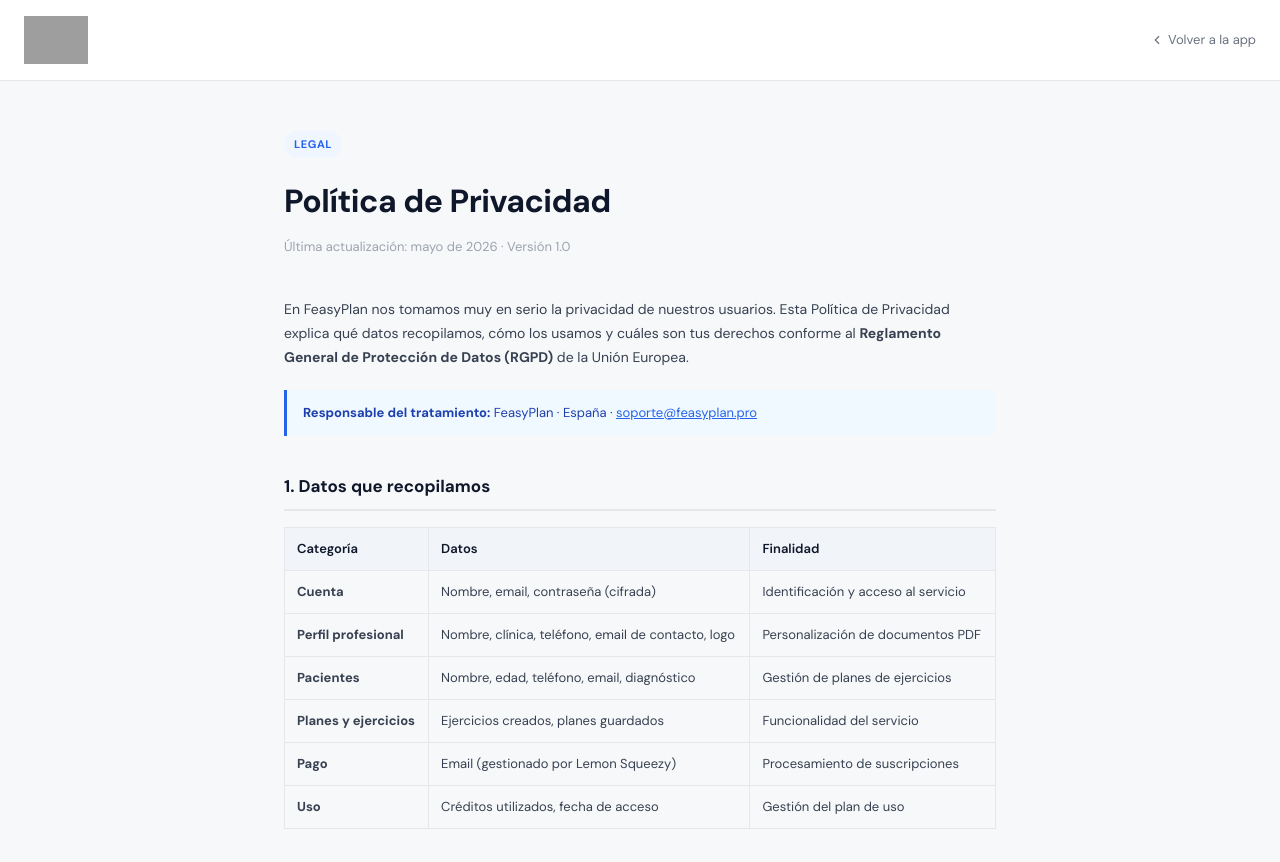
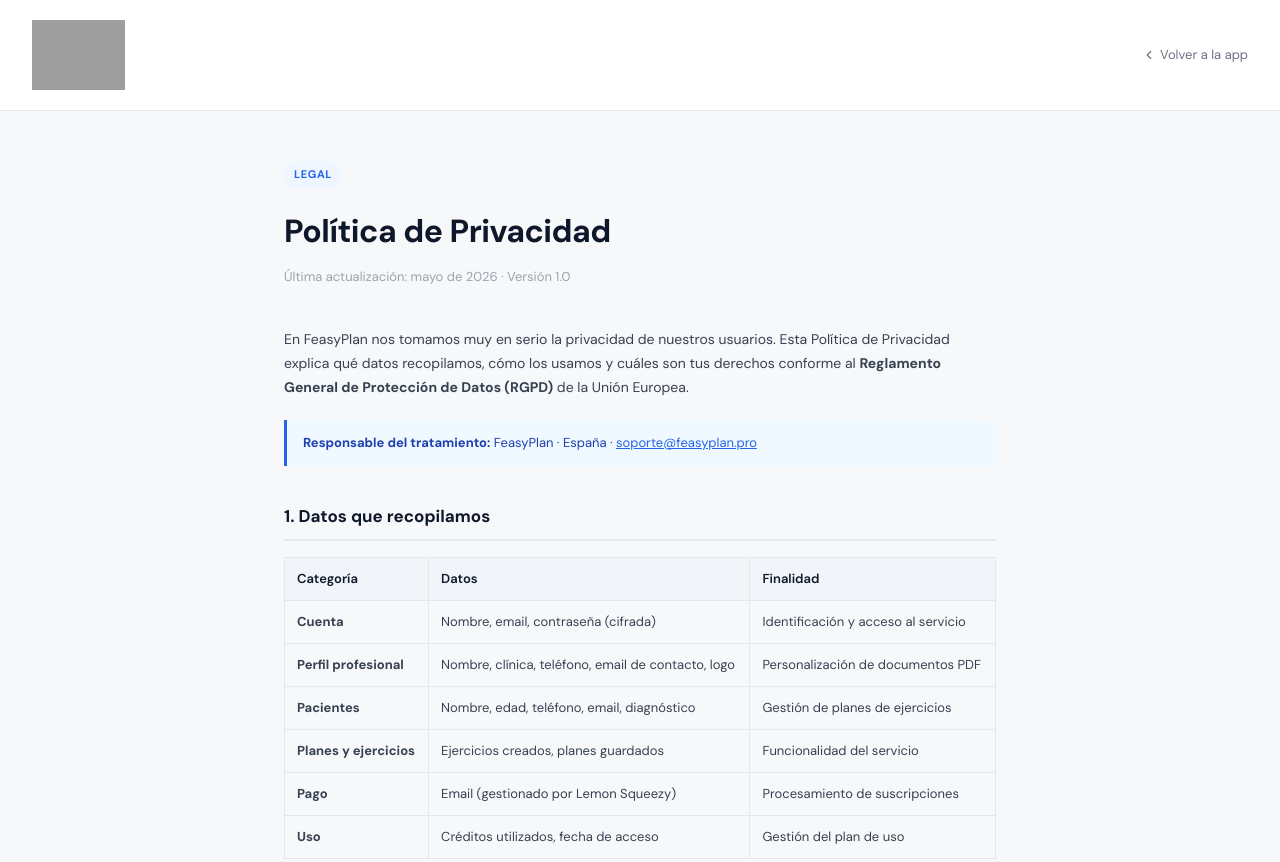
Before and after one commit to FeasyPlan/FeasyPlan, a website: page privacidad.html in a window 1280 px wide. Shown: the top 862 px of the page. Drawn offline with Linux system fonts and the light colour scheme; grey boxes are pictures that could not be loaded.

Commit message:
Update privacidad.html

```diff
--- a/privacidad.html
+++ b/privacidad.html
@@ -10,7 +10,7 @@
   <style>
     * { box-sizing: border-box; margin: 0; padding: 0; }
     body { font-family: 'DM Sans', sans-serif; background: #F7F8FA; color: #1a1d23; line-height: 1.7; }
-    .header { background: #ffffff; padding: 16px 24px; display: flex; align-items: center; justify-content: space-between; border-bottom: 1px solid #E5E7EB; }
+    .header { background: #ffffff; padding: 20px 32px; display: flex; align-items: center; justify-content: space-between; border-bottom: 1px solid #E5E7EB; }
     .logo { font-size: 18px; font-weight: 700; color: #fff; text-decoration: none; display: flex; align-items: center; gap: 8px; }
     .back { color: #6B7280; font-size: 13px; text-decoration: none; display: flex; align-items: center; gap: 4px; }
     .back:hover { color: #111827; }
@@ -33,7 +33,7 @@
 <body>
 
 <div class="header">
-  <a href="/" class="logo"><img src="https://hqofqaqlhknyxrazgwtc.supabase.co/storage/v1/object/public/brand/logo-full.png" alt="FeasyPlan" style="height:48px;width:auto;object-fit:contain;"></a>
+  <a href="/" class="logo"><img src="https://hqofqaqlhknyxrazgwtc.supabase.co/storage/v1/object/public/brand/logo-full.png" alt="FeasyPlan" style="height:70px;width:auto;object-fit:contain;"></a>
   <a href="/" class="back">
     <svg width="14" height="14" viewBox="0 0 24 24" fill="none" stroke="currentColor" stroke-width="2" stroke-linecap="round" stroke-linejoin="round"><polyline points="15 18 9 12 15 6"/></svg>
     Volver a la app
```
